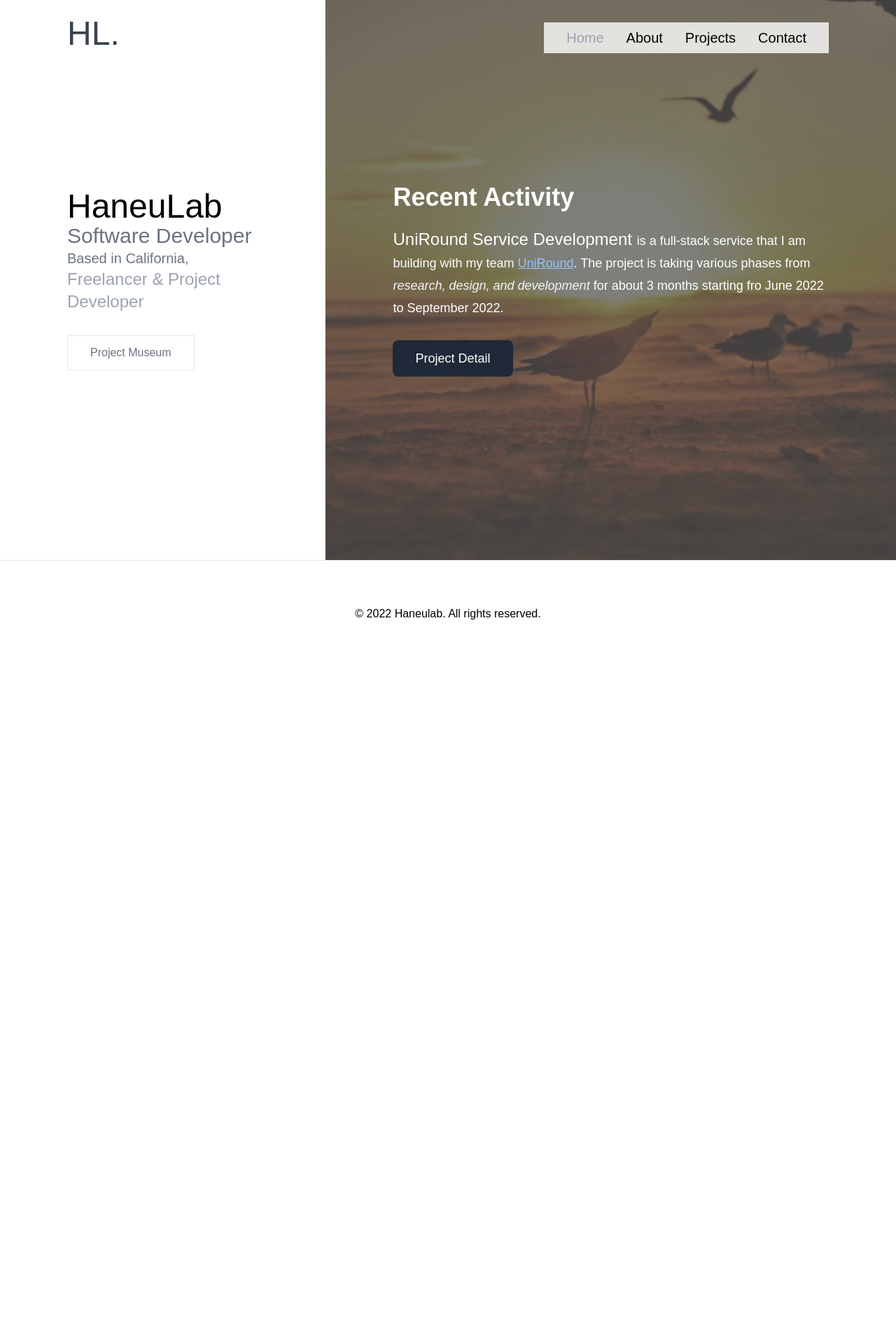
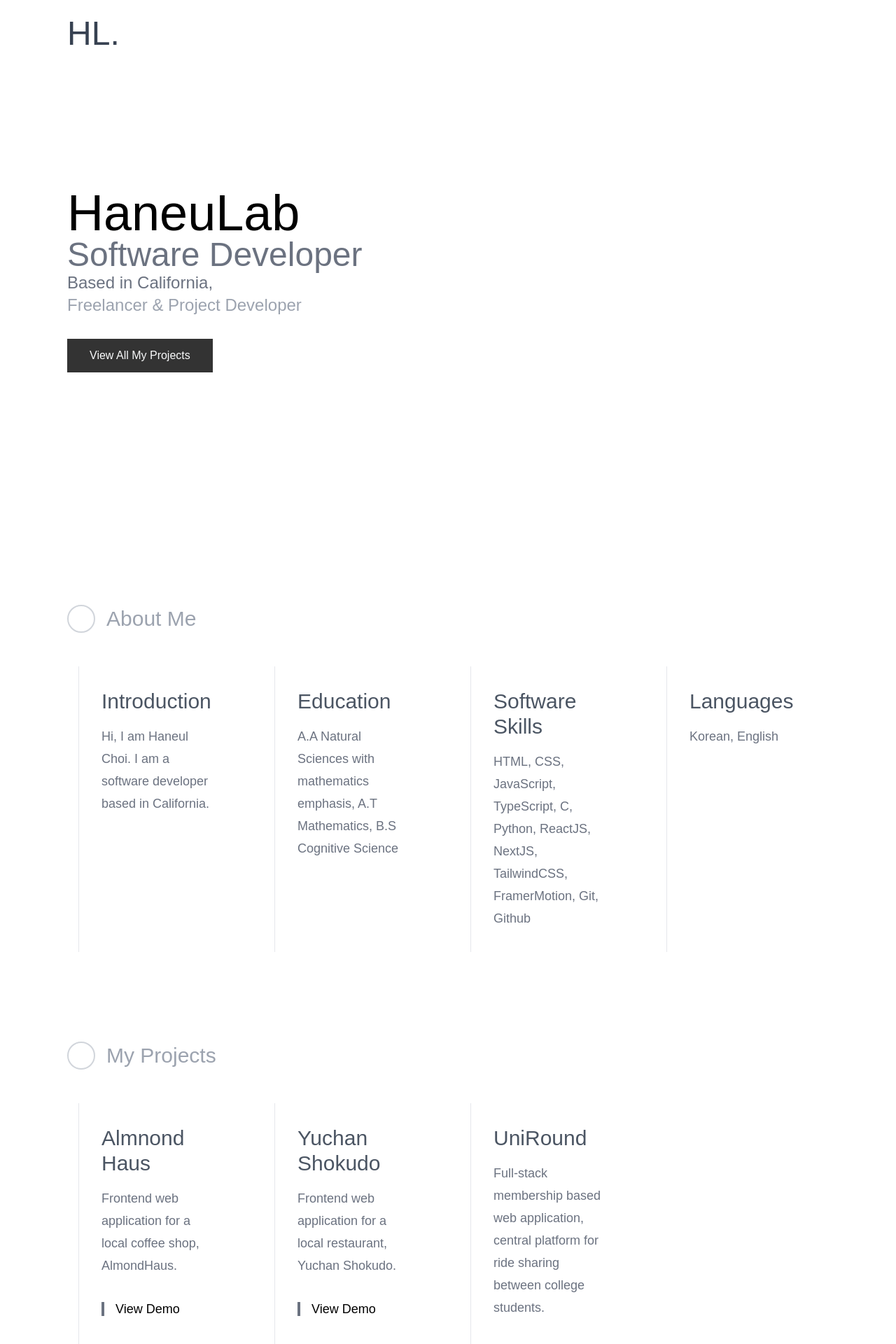
Before and after one commit to haneulab/haneulab.github.io, a Next.js app: page / in a window 1280 px wide. Shown: the top 1920 px of the page at 70% size. Before the commit the page ends 953 px from the top, so only its background shows below. Built offline with nearby package versions, Linux system fonts and the light colour scheme; a web font is replaced by a local one.

Commit message:
added index (about, projects_ section

```diff
--- a/pages/about.tsx
+++ b/pages/about.tsx
@@ -22,13 +22,11 @@ const Aboutpage: NextPage = () => {
         ]}
       />
       <Layout.page>
-        <Transition>
-          <main
-            id="about-page"
-            className="w-full min-h-screen flex flex-col justify-center items-center"
-          >
-            Hello World!
-          </main>
+        <Transition
+          id="about-page"
+          className="w-full min-h-screen flex flex-col justify-center items-center"
+        >
+          <p>Hello World!</p>
         </Transition>
       </Layout.page>
     </React.Fragment>
--- a/pages/index.tsx
+++ b/pages/index.tsx
@@ -1,3 +1,6 @@
+import About from '@/components/indexpage/index-about';
+import Hero from '@/components/indexpage/index-hero';
+import Projects from '@/components/indexpage/index-projects';
 import Layout from '@/layouts/layout';
 import Transition from '@/reuse/transition.reuse';
 import PageSEO from '@/seo/page.seo';
@@ -22,73 +25,12 @@ const Homepage: NextPage = () => {
         ]}
       />
       <Layout.page>
-        <Transition>
-          <main id="index-page" className="w-full relative">
-            <div className="w-full min-h-screen flex flex-col justify-center">
-              <section className="w-full h-full grid grid-cols-1 md:grid-cols-1 lg:grid-cols-10 xl:grid-cols-11">
-                <div className="relative w-full h-screen flex flex-col justify-center lg:col-span-4 xl:col-span-4 lg:border-r">
-                  <section className="p-8 md:p-16 lg:px-24">
-                    <h2 className="font-normal text-4xl lg:text-5xl">
-                      HaneuLab
-                    </h2>
-                    <h4 className="font-normal text-gray-500 flex flex-col">
-                      <span className="text-2xl xl:text-3xl">
-                        Software Developer
-                      </span>
-                      <span className="text-lg xl:text-xl">
-                        Based in California,
-                      </span>
-                    </h4>
-                    <p className="font-light text-gray-400 text-xl xl:text-2xl">
-                      Freelancer & Project Developer
-                    </p>
-                    <div className="mt-8">
-                      <button className="flex items-center px-8 py-3 border font-medium text-gray-500 transition-all hover hover:text-gray-700 hover:border-gray-700">
-                        <span>Project Museum</span>
-                      </button>
-                    </div>
-                  </section>
-                </div>
-                <div className="relative col-span-1 lg:col-span-6 xl:col-span-7 h-full self-center overflow-hidden flex flex-col items-center justify-center">
-                  <img
-                    src="haneulab_image_1.png"
-                    className="w-full lg:h-full xl:h-auto hidden lg:block opacity-50 absolute z-10"
-                  />
-                  <article className="relative z-20 bg-black/50 text-white shadow-xl w-full h-full flex flex-col justify-center mx-auto px-8 py-32 md:px-16 lg:px-24">
-                    <h3 className="font-bold text-4xl mb-4 w-max pb-2">
-                      Recent Activity
-                    </h3>
-                    <section className="w-full">
-                      <h4 className="text-2xl inline font-medium">
-                        UniRound Service Development{' '}
-                        <span className="inline text-lg font-normal">
-                          is a full-stack service that I am building with my
-                          team{' '}
-                          <a
-                            href="https://github.com/uniround"
-                            className="font-medium underline text-blue-300"
-                          >
-                            UniRound
-                          </a>
-                          . The project is taking various phases from{' '}
-                          <strong className="font-medium text-gray-100 italic">
-                            research, design, and development
-                          </strong>{' '}
-                          for about 3 months starting fro June 2022 to September
-                          2022.
-                        </span>
-                      </h4>
-                      <div className="mt-8">
-                        <button className="px-8 py-3 bg-gray-800 text-white text-lg font-medium rounded-lg transition-all hover hover:bg-black/50 backdrop-blur-sm">
-                          Project Detail
-                        </button>
-                      </div>
-                    </section>
-                  </article>
-                </div>
-              </section>
-            </div>
-          </main>
+        <Transition id="index-page" className="w-full relative">
+          <>
+            <Hero />
+            <About />
+            <Projects />
+          </>
         </Transition>
       </Layout.page>
     </React.Fragment>
--- /dev/null
+++ b/src/components/indexpage/card-container.tsx
@@ -0,0 +1,32 @@
+interface CardContainerProps {
+  title: string;
+  description: string;
+  link?: string;
+}
+const CardContainer: React.FC<CardContainerProps> = ({
+  title,
+  description,
+  link,
+}) => {
+  return (
+    <div className="border-l w-full">
+      <section className="p-8 w-full">
+        <h4 className="text-3xl mb-4 text-gray-600">{title}</h4>
+        <p className="h-full text-base lg:text-lg leading-7 lg:leading-8 text-gray-500">
+          {description}
+        </p>
+        {link ? (
+          <div className="mt-8 w-full">
+            <a
+              className="font-medium text-lg border-l-4 pl-4 border-gray-500 transition-all hover hover:border-l-8 hover:text-gray-400"
+              href={link}
+            >
+              View Demo
+            </a>
+          </div>
+        ) : null}
+      </section>
+    </div>
+  );
+};
+export default CardContainer;
--- /dev/null
+++ b/src/components/indexpage/index-about.tsx
@@ -0,0 +1,43 @@
+import CardContainer from './card-container';
+const About: React.FC = () => {
+  return (
+    <div className="w-full flex flex-col justify-center">
+      <section className="p-8 md:p-16 lg:px-24">
+        <h3 className="mb-12 flex items-center space-x-4">
+          <span className="w-10 h-10 border-2 border-gray-300 rounded-full" />
+          <span className="text-2xl lg:text-3xl text-gray-400">About Me</span>
+        </h3>
+        <div className="grid grid-cols-1 xl:grid-cols-4 gap-12 pl-4">
+          <CardContainer
+            {...{
+              title: 'Introduction',
+              description:
+                'Hi, I am Haneul Choi. I am a software developer based in California.',
+            }}
+          />
+          <CardContainer
+            {...{
+              title: 'Education',
+              description:
+                'A.A Natural Sciences with mathematics emphasis, A.T Mathematics, B.S Cognitive Science',
+            }}
+          />
+          <CardContainer
+            {...{
+              title: 'Software Skills',
+              description:
+                'HTML, CSS, JavaScript, TypeScript, C, Python, ReactJS, NextJS, TailwindCSS, FramerMotion, Git, Github',
+            }}
+          />
+          <CardContainer
+            {...{
+              title: 'Languages',
+              description: 'Korean, English',
+            }}
+          />
+        </div>
+      </section>
+    </div>
+  );
+};
+export default About;
--- /dev/null
+++ b/src/components/indexpage/index-hero.tsx
@@ -0,0 +1,29 @@
+const Hero: React.FC = () => {
+  return (
+    <div className="relative w-full h-screen flex flex-col justify-center">
+      <section className="p-8 md:p-16 lg:px-24">
+        <h2 className="font-normal text-4xl md:text-5xl lg:text-6xl xl:text-7xl">
+          HaneuLab
+        </h2>
+        <h4 className="font-normal text-gray-500 flex flex-col">
+          <span className="text-2xl md:text-3xl lg:text-4xl xl:text-5xl">
+            Software Developer
+          </span>
+          <span className="text-lg md:text-xl lg:text-2xl">
+            Based in California,
+          </span>
+        </h4>
+        <p className="font-light text-gray-400 text-xl lg:text-2xl">
+          Freelancer & Project Developer
+        </p>
+        <div className="mt-8">
+          <button className="flex items-center px-8 py-3 font-medium bg-black/80 text-gray-50 transition-all hover:bg-black/60">
+            <span>View All My Projects</span>
+          </button>
+        </div>
+      </section>
+    </div>
+  );
+};
+
+export default Hero;
--- /dev/null
+++ b/src/components/indexpage/index-projects.tsx
@@ -0,0 +1,42 @@
+import CardContainer from './card-container';
+const Projects: React.FC = () => {
+  return (
+    <div className="w-full flex flex-col justify-center">
+      <section className="p-8 md:p-16 lg:px-24">
+        <h3 className="mb-12 flex items-center space-x-4">
+          <span className="w-10 h-10 border-2 border-gray-300 rounded-full" />
+          <span className="text-2xl lg:text-3xl text-gray-400">
+            My Projects
+          </span>
+        </h3>
+        <div className="grid grid-cols-1 xl:grid-cols-4 gap-12 pl-4">
+          <CardContainer
+            {...{
+              title: 'Almnond Haus',
+              description:
+                'Frontend web application for a local coffee shop, AlmondHaus.',
+              link: 'https://almondhaus.vercel.app',
+            }}
+          />
+          <CardContainer
+            {...{
+              title: 'Yuchan Shokudo',
+              description:
+                'Frontend web application for a local restaurant, Yuchan Shokudo.',
+              link: 'https://yuchanshokudo.com',
+            }}
+          />
+          <CardContainer
+            {...{
+              title: 'UniRound',
+              description:
+                'Full-stack membership based web application, central platform for ride sharing between college students.',
+              link: 'https://uniround.github.io',
+            }}
+          />
+        </div>
+      </section>
+    </div>
+  );
+};
+export default Projects;
--- a/src/layouts/header.layout.tsx
+++ b/src/layouts/header.layout.tsx
@@ -35,7 +35,7 @@ const Header: React.FC = () => {
       />
       <aside
         className={reactClassname(
-          'w-10/12 border-r fixed h-screen top-0 flex md:hidden flex-col justify-center transition-all transform ease-in',
+          'w-full fixed h-screen top-0 flex md:hidden flex-col justify-center transition-all transform ease-in',
           asideOpen
             ? ' opacity-100 bg-white z-40 translate-x-0 ease-in'
             : '-z-40 opacity-0 bg-transparent -translate-x-full ease-in',
@@ -86,7 +86,7 @@ const Header: React.FC = () => {
       </aside>
       <header
         className={reactClassname(
-          'fixed z-50 bg-white lg:bg-transparent lg:w-max top-0 w-full lg:grid lg:grid-cols-10 transition-all border-b',
+          'fixed z-50 bg-white/90 top-0 w-full lg:grid lg:grid-cols-10 transition-all border-b',
           asideOpen ? ' border-gray-200' : 'border-transparent',
         )}
       >
@@ -168,26 +168,7 @@ const Header: React.FC = () => {
               />
             </button>
           </nav>
-          <nav className="hidden fixed z-50 top-8 md:right-8 lg:right-16 xl:right-24 md:flex w-max items-center space-x-4 bg-white/80 backdrop-blur-sm">
-            <ul className="w-max flex items-center space-x-8 px-8 py-2">
-              {Routes.map((eachRoute, routeIndex) => (
-                <Link key={routeIndex} href={eachRoute.href}>
-                  <a
-                    className={reactClassname(
-                      'font-normal text-xl capitalize transition-all hover  hover:text-gray-600',
-                      router.pathname === eachRoute.href
-                        ? 'text-gray-400 '
-                        : ' ',
-                    )}
-                  >
-                    {eachRoute.textContent}
-                  </a>
-                </Link>
-              ))}
-            </ul>
-          </nav>
         </section>
-        <section className="lg:col-span-6 bg-transaprent w-full"></section>
       </header>
     </React.Fragment>
   );
--- a/src/reuse/transition.reuse.tsx
+++ b/src/reuse/transition.reuse.tsx
@@ -1,20 +1,25 @@
 import { motion } from 'framer-motion';
 
 interface TransitionProps {
+  id: string;
+  className: string;
   children: JSX.Element;
 }
 const variants = {
-  hidden: { opacity: 0, x: -200, y: 0 },
+  hidden: { opacity: 0, x: 0, y: 0 },
   enter: { opacity: 1, x: 0, y: 0 },
   exit: { opacity: 0, x: 0, y: -100 },
 };
-const Transition: React.FC<TransitionProps> = ({ children }) => {
+const Transition: React.FC<TransitionProps> = ({ id, children, className }) => {
   return (
     <motion.main
+      id={id}
       variants={variants}
+      initial="hidden"
       animate="enter"
       exit="exit"
       transition={{ type: 'spring' }}
+      className={className}
     >
       {children}
     </motion.main>
```
